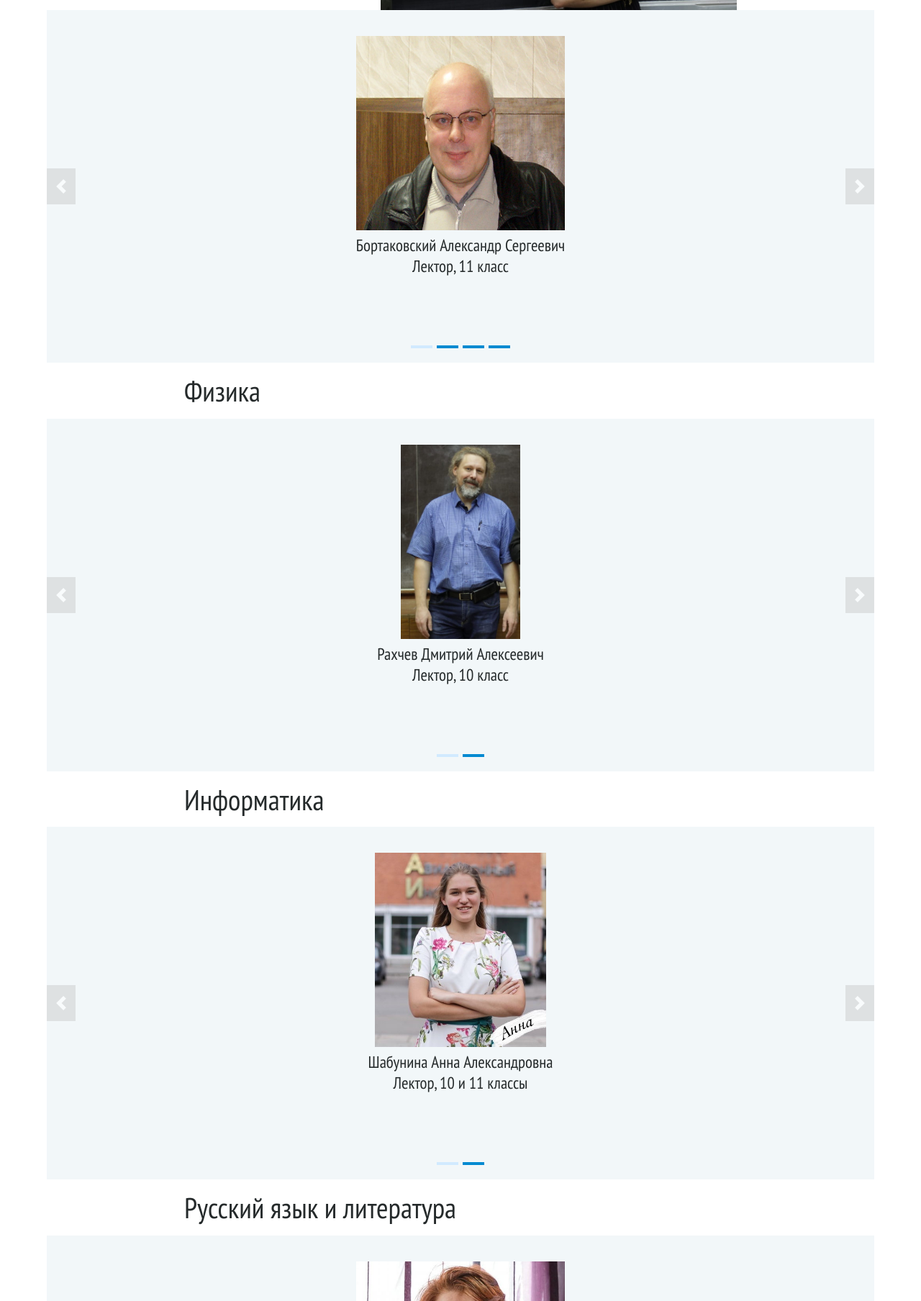
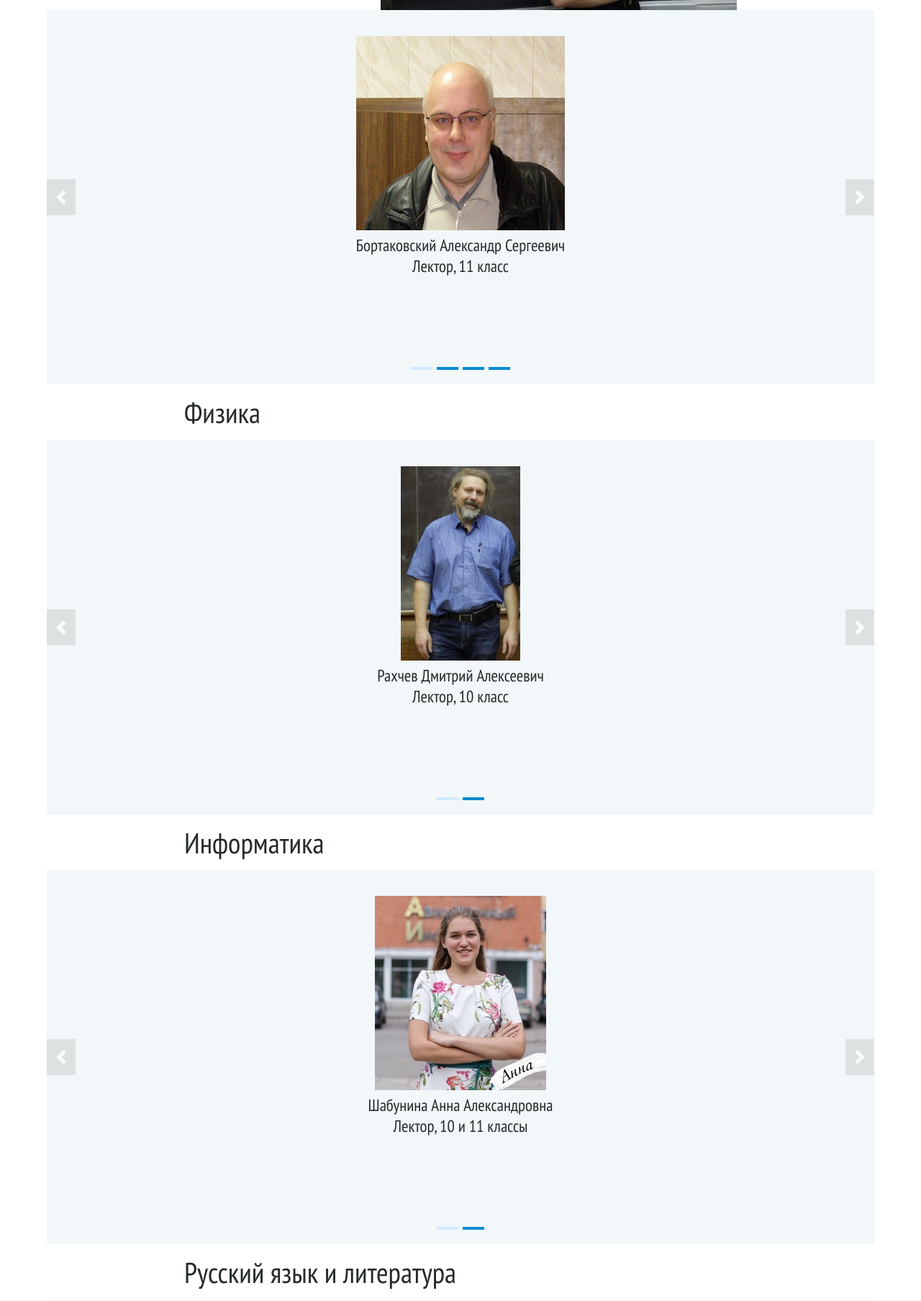
Before and after one commit to armilyutina/pmschool, a Django app: page /teachers/ in a window 1280 px wide. Shown: the part 922-2730 px from the top of the page at 72% size. Run offline with Django 3.2, Linux system fonts and the light colour scheme; some libraries are stand-ins or nearby versions.

Commit message:
commit 1/0

```diff
--- a/main/static/main/css/style.css
+++ b/main/static/main/css/style.css
@@ -769,7 +769,7 @@ dl {
 }
 
 .slider__item {
-	min-height: 490px;
+	min-height: 520px;
 	overflow: hidden;
 	position: relative;
 }
@@ -791,7 +791,7 @@ dl {
 
 .slider__item_img {
 	flex: 0 0 80px;
-	height: 300px;
+	height: 310px;
 	min-width: 280px;
 }
 
@@ -806,7 +806,7 @@ dl {
 
 .slider__item_text{
 	height: auto;
-	float: right;
+	text-align: justify;
 }
 
 
```
